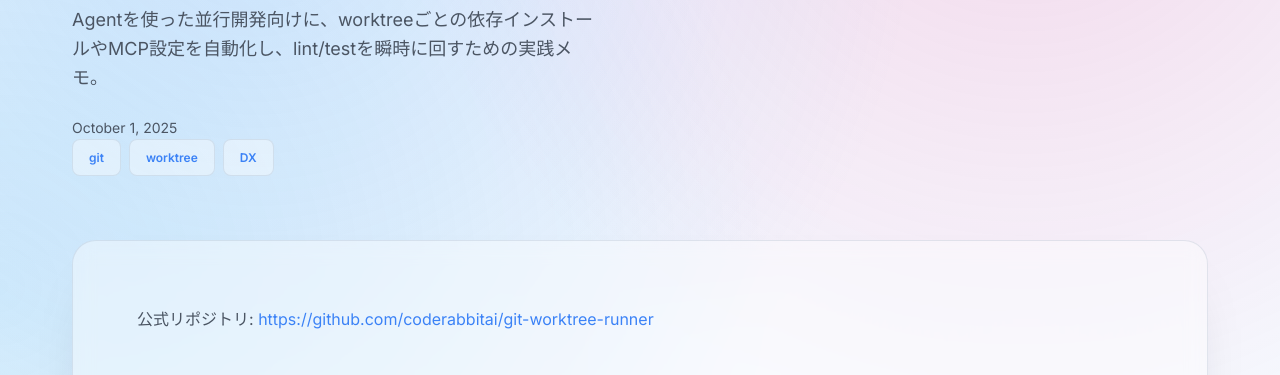
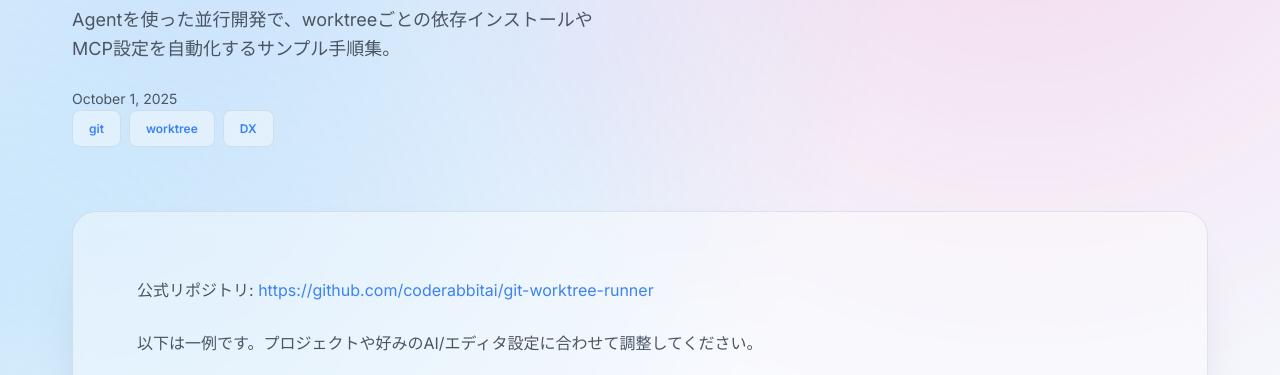
Before and after one commit to penpenguin/portfolio, an Astro site: page /portfolio/blog/git-worktree-runner in a window 1280 px wide. Shown: the part 273-648 px from the top of the page. Built offline with nearby package versions, Linux system fonts and the light colour scheme; Astro itself is replaced by a stand-in of ours; no server answers.

Commit message:
docs: present gtr setup as sample

```diff
--- a/src/content/blog/git-worktree-runner.md
+++ b/src/content/blog/git-worktree-runner.md
@@ -1,11 +1,13 @@
 ---
-title: 'git-worktree-runnerで平行開発を快適にする'
-description: 'Agentを使った並行開発向けに、worktreeごとの依存インストールやMCP設定を自動化し、lint/testを瞬時に回すための実践メモ。'
+title: 'git-worktree-runnerで平行開発を回すサンプル'
+description: 'Agentを使った並行開発で、worktreeごとの依存インストールやMCP設定を自動化するサンプル手順集。'
 pubDate: 2025-10-01
 tags: ['git', 'worktree', 'DX']
 ---
 
 公式リポジトリ: https://github.com/coderabbitai/git-worktree-runner
+
+以下は一例です。プロジェクトや好みのAI/エディタ設定に合わせて調整してください。
 
 ## なぜ使うのか
 
```
